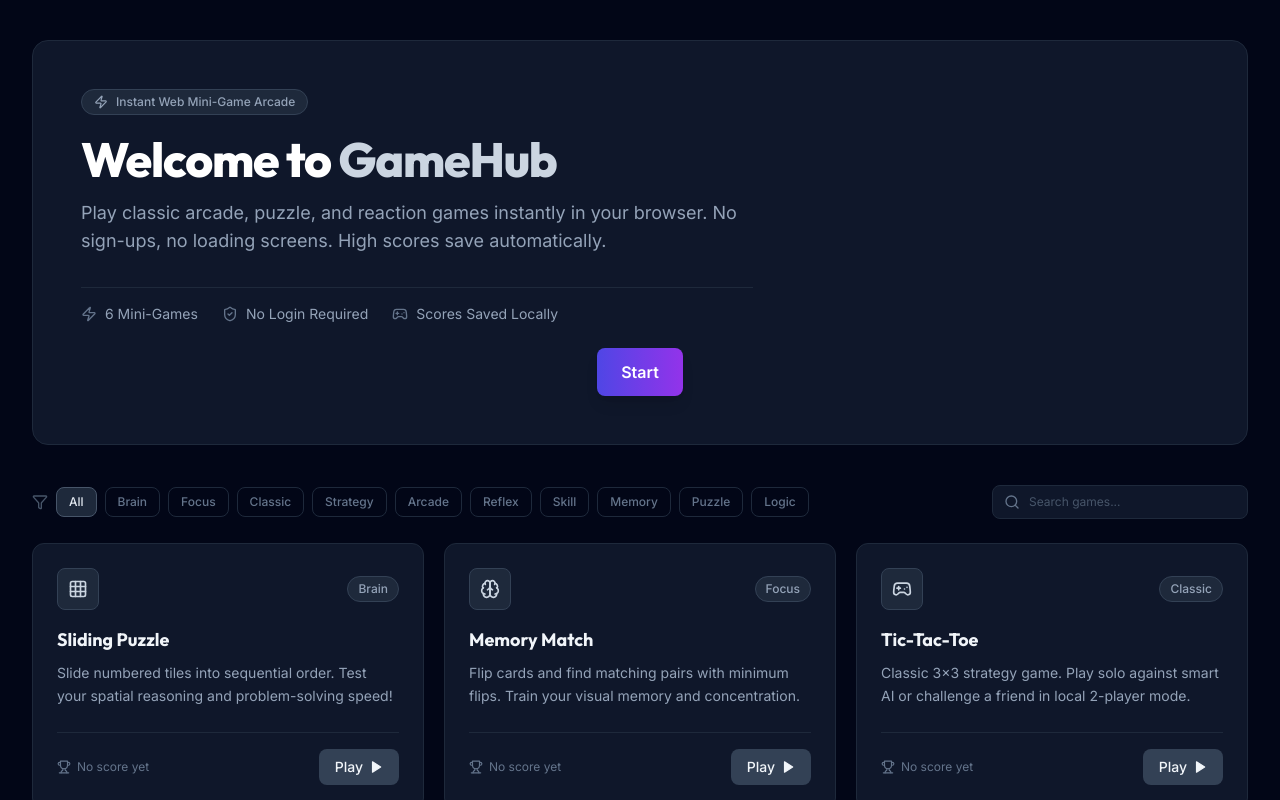
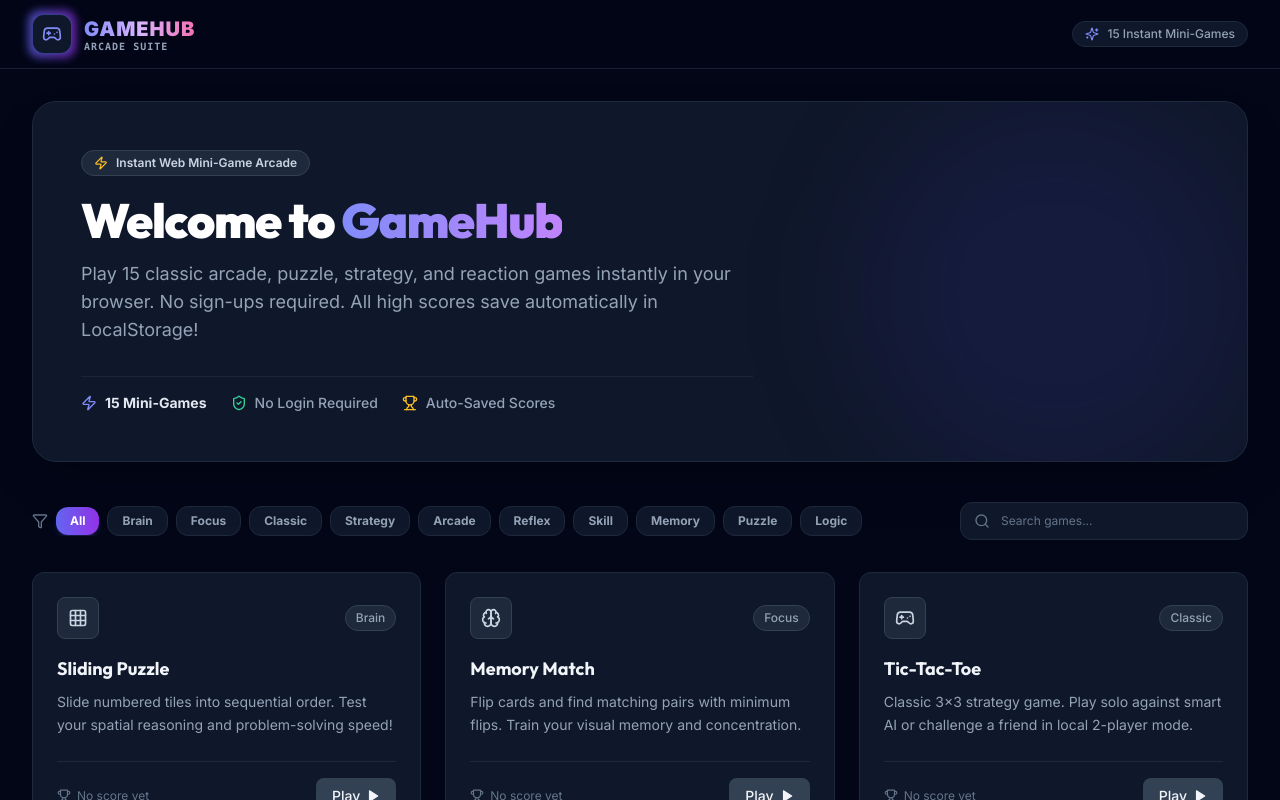
Before and after one commit to Adeshrawas/GameHub, a React (Vite) app: page / in a window 1280 px wide. Shown: the top 800 px of the page. Built offline with nearby package versions, Linux system fonts and the light colour scheme.

Commit message:
Add animated logo splash screen and navbar emblem branding

```diff
--- a/src/components/Hub/HubGrid.jsx
+++ b/src/components/Hub/HubGrid.jsx
@@ -1,79 +1,125 @@
 import React, { useState } from 'react';
 import { Link } from 'react-router-dom';
-
 import { gamesList } from '../../data/gamesList';
 import GameCard from './GameCard';
-import { Gamepad2, Search, Filter, Zap, ShieldCheck } from 'lucide-react';
+import LogoSplash from './LogoSplash';
+import { Gamepad2, Search, Filter, Zap, ShieldCheck, Sparkles, Trophy } from 'lucide-react';
 
 export default function HubGrid() {
   const [selectedCategory, setSelectedCategory] = useState('All');
   const [searchQuery, setSearchQuery] = useState('');
+  const [showSplash, setShowSplash] = useState(() => {
+    // Only show splash screen once per browser session
+    try {
+      const hasSeen = sessionStorage.getItem('gamehub_splash_seen');
+      if (!hasSeen) {
+        sessionStorage.setItem('gamehub_splash_seen', 'true');
+        return true;
+      }
+      return false;
+    } catch {
+      return true;
+    }
+  });
 
-  const categories = ['All', ...new Set(gamesList.map(g => g.category))];
+  const categories = ['All', ...new Set(gamesList.map((g) => g.category))];
 
-  const filteredGames = gamesList.filter(game => {
-    const matchesCat    = selectedCategory === 'All' || game.category === selectedCategory;
-    const matchesSearch = game.name.toLowerCase().includes(searchQuery.toLowerCase()) ||
-                          game.description.toLowerCase().includes(searchQuery.toLowerCase());
+  const filteredGames = gamesList.filter((game) => {
+    const matchesCat = selectedCategory === 'All' || game.category === selectedCategory;
+    const matchesSearch =
+      game.name.toLowerCase().includes(searchQuery.toLowerCase()) ||
+      game.description.toLowerCase().includes(searchQuery.toLowerCase());
     return matchesCat && matchesSearch;
   });
 
   return (
-    <div className="min-h-screen bg-slate-950 flex flex-col">
-      <main className="max-w-7xl mx-auto px-4 sm:px-6 lg:px-8 py-10 w-full flex-1">
+    <div className="min-h-screen bg-slate-950 flex flex-col font-sans selection:bg-indigo-500 selection:text-white">
 
-        {/* ── Hero ── */}
-        <div className="rounded-2xl bg-slate-900 border border-slate-800 p-8 sm:p-12 mb-10">
-          <div className="max-w-2xl">
-            <div className="inline-flex items-center space-x-2 px-3 py-1 rounded-full bg-slate-800 border border-slate-700 text-slate-400 text-xs font-medium mb-5">
-              <Zap className="w-3.5 h-3.5" />
+      {/* ── Animated Opening Logo Splash ── */}
+      {showSplash && <LogoSplash onFinish={() => setShowSplash(false)} />}
+
+      {/* ── Top Header Navigation Bar with Logo Branding ── */}
+      <header className="sticky top-0 z-40 bg-slate-950/80 backdrop-blur-xl border-b border-slate-800/80">
+        <div className="max-w-7xl mx-auto px-4 sm:px-6 lg:px-8 py-3.5 flex items-center justify-between">
+
+          {/* Logo Emblem Branding */}
+          <Link to="/" className="flex items-center gap-3 group">
+            <div className="relative">
+              <div className="absolute -inset-1 rounded-xl bg-gradient-to-r from-indigo-500 to-purple-600 blur-sm opacity-70 group-hover:opacity-100 transition duration-200" />
+              <div className="relative w-10 h-10 rounded-xl bg-slate-900 border border-indigo-500/50 flex items-center justify-center text-indigo-400 group-hover:scale-105 transition-transform">
+                <Gamepad2 className="w-5 h-5 text-indigo-400" />
+              </div>
+            </div>
+
+            <div className="flex flex-col">
+              <span className="text-xl font-black tracking-wider uppercase text-transparent bg-clip-text bg-gradient-to-r from-indigo-400 via-purple-300 to-pink-400">
+                GameHub
+              </span>
+              <span className="text-[10px] font-mono font-bold tracking-widest text-slate-400 uppercase -mt-1">
+                Arcade Suite
+              </span>
+            </div>
+          </Link>
+
+          {/* Top Badge */}
+          <div className="hidden sm:flex items-center gap-2 px-3 py-1 rounded-full bg-slate-900 border border-slate-800 text-xs text-slate-400 font-medium">
+            <Sparkles className="w-3.5 h-3.5 text-indigo-400" />
+            <span>15 Instant Mini-Games</span>
+          </div>
+
+        </div>
+      </header>
+
+      <main className="max-w-7xl mx-auto px-4 sm:px-6 lg:px-8 py-8 w-full flex-1">
+
+        {/* ── Hero Banner ── */}
+        <div className="relative overflow-hidden rounded-3xl bg-slate-900 border border-slate-800 p-8 sm:p-12 mb-10 shadow-2xl">
+          <div className="absolute top-0 right-0 w-96 h-96 bg-indigo-600/10 rounded-full blur-3xl pointer-events-none" />
+
+          <div className="relative z-10 max-w-2xl">
+            <div className="inline-flex items-center space-x-2 px-3 py-1 rounded-full bg-slate-800 border border-slate-700 text-slate-300 text-xs font-semibold mb-5">
+              <Zap className="w-3.5 h-3.5 text-amber-400" />
               <span>Instant Web Mini-Game Arcade</span>
             </div>
 
-            <h1 className="text-4xl sm:text-5xl font-extrabold text-white tracking-tight leading-tight mb-4">
-              Welcome to <span className="text-slate-300">GameHub</span>
+            <h1 className="text-4xl sm:text-5xl font-black text-white tracking-tight leading-tight mb-4">
+              Welcome to <span className="text-transparent bg-clip-text bg-gradient-to-r from-indigo-400 to-purple-400">GameHub</span>
             </h1>
 
             <p className="text-slate-400 text-base sm:text-lg leading-relaxed mb-8">
-              Play classic arcade, puzzle, and reaction games instantly in your browser.
-              No sign-ups, no loading screens. High scores save automatically.
+              Play 15 classic arcade, puzzle, strategy, and reaction games instantly in your browser.
+              No sign-ups required. All high scores save automatically in LocalStorage!
             </p>
 
-            <div className="flex flex-wrap gap-6 text-sm text-slate-400 pt-4 border-t border-slate-800">
+            <div className="flex flex-wrap gap-6 text-sm text-slate-400 pt-4 border-t border-slate-800/80">
               <div className="flex items-center gap-2">
-                <Zap className="w-4 h-4 text-slate-500" />
-                <span>6 Mini-Games</span>
+                <Zap className="w-4 h-4 text-indigo-400" />
+                <span className="font-bold text-slate-200">15 Mini-Games</span>
               </div>
               <div className="flex items-center gap-2">
-                <ShieldCheck className="w-4 h-4 text-slate-500" />
-                <span>No Login Required</span>
+                <ShieldCheck className="w-4 h-4 text-emerald-400" />
+                <span className="font-medium">No Login Required</span>
               </div>
               <div className="flex items-center gap-2">
-                <Gamepad2 className="w-4 h-4 text-slate-500" />
-                <span>Scores Saved Locally</span>
+                <Trophy className="w-4 h-4 text-amber-400" />
+                <span className="font-medium">Auto-Saved Scores</span>
               </div>
             </div>
           </div>
-          {/* Start button */}
-          <div className="flex justify-center mt-6">
-            <Link to="/games">
-              <button className="px-6 py-3 bg-gradient-to-r from-indigo-600 to-purple-600 hover:from-indigo-500 hover:to-purple-500 text-white font-semibold rounded-lg shadow-lg transform transition hover:scale-105">
-                Start
-              </button>
-            </Link>
-          </div>
         </div>
 
-        {/* ── Filters + Search ── */}
-        <div className="flex flex-col md:flex-row items-center justify-between gap-3 mb-6">
-          <div className="flex items-center gap-2 overflow-x-auto w-full md:w-auto pb-1 md:pb-0">
-            <Filter className="w-4 h-4 text-slate-600 shrink-0 hidden sm:block" />
+        {/* ── Category Filters + Search ── */}
+        <div className="flex flex-col md:flex-row items-center justify-between gap-4 mb-8">
+          <div className="flex items-center gap-2 overflow-x-auto w-full md:w-auto pb-2 md:pb-0">
+            <Filter className="w-4 h-4 text-slate-500 shrink-0 hidden sm:block" />
             {categories.map((cat) => (
               <button
                 key={cat}
                 onClick={() => setSelectedCategory(cat)}
-                className={`px-3 py-1.5 rounded-lg text-xs font-medium whitespace-nowrap ${
-                  selectedCategory === cat ? 'pill-active' : 'pill-inactive'
+                className={`px-3.5 py-1.5 rounded-xl text-xs font-bold transition-all whitespace-nowrap cursor-pointer ${
+                  selectedCategory === cat
+                    ? 'bg-gradient-to-r from-indigo-500 to-purple-600 text-white shadow-md shadow-indigo-500/20'
+                    : 'bg-slate-900 hover:bg-slate-800 text-slate-400 border border-slate-800'
                 }`}
               >
                 {cat}
@@ -81,43 +127,43 @@ export default function HubGrid() {
             ))}
           </div>
 
-          <div className="relative w-full md:w-64">
-            <Search className="w-4 h-4 text-slate-500 absolute left-3 top-1/2 -translate-y-1/2 pointer-events-none" />
+          <div className="relative w-full md:w-72">
+            <Search className="w-4 h-4 text-slate-500 absolute left-3.5 top-1/2 -translate-y-1/2 pointer-events-none" />
             <input
               type="text"
               placeholder="Search games..."
               value={searchQuery}
               onChange={(e) => setSearchQuery(e.target.value)}
-              className="search-input w-full pl-9 pr-4 py-2 rounded-lg bg-slate-900 border border-slate-800 text-slate-200 text-xs placeholder:text-slate-600 transition-colors"
+              className="w-full pl-10 pr-4 py-2.5 rounded-xl bg-slate-900 border border-slate-800 text-slate-200 text-xs placeholder:text-slate-500 focus:outline-none focus:border-indigo-500 focus:ring-1 focus:ring-indigo-500/30 transition-all"
             />
           </div>
         </div>
 
         {/* ── Game Cards Grid ── */}
         {filteredGames.length > 0 ? (
-          <div className="grid grid-cols-1 md:grid-cols-2 lg:grid-cols-3 gap-5">
+          <div className="grid grid-cols-1 md:grid-cols-2 lg:grid-cols-3 gap-6">
             {filteredGames.map((game) => (
               <GameCard key={game.id} game={game} />
             ))}
           </div>
         ) : (
-          <div className="text-center py-16 rounded-xl bg-slate-900 border border-slate-800">
-            <Gamepad2 className="w-10 h-10 text-slate-700 mx-auto mb-3" />
-            <h3 className="text-base font-semibold text-slate-400 mb-1">No games found</h3>
-            <p className="text-slate-600 text-sm">Try clearing your search or switching categories.</p>
+          <div className="text-center py-16 rounded-2xl bg-slate-900 border border-slate-800">
+            <Gamepad2 className="w-12 h-12 text-slate-700 mx-auto mb-3" />
+            <h3 className="text-base font-bold text-slate-300 mb-1">No games found</h3>
+            <p className="text-slate-500 text-sm">Try clearing your search query or choosing another category.</p>
           </div>
         )}
 
       </main>
 
       {/* ── Footer ── */}
-      <footer className="border-t border-slate-800 bg-slate-900 py-5 text-xs text-slate-600">
-        <div className="max-w-7xl mx-auto px-4 flex flex-col sm:flex-row items-center justify-between gap-2">
+      <footer className="border-t border-slate-800/80 bg-slate-900/60 py-6 text-xs text-slate-500">
+        <div className="max-w-7xl mx-auto px-4 flex flex-col sm:flex-row items-center justify-between gap-3">
           <div className="flex items-center gap-2">
-            <Gamepad2 className="w-4 h-4 text-slate-500" />
-            <span className="text-slate-500 font-medium">GameHub Portal</span>
+            <Gamepad2 className="w-4 h-4 text-indigo-400" />
+            <span className="text-slate-400 font-bold tracking-wider uppercase">GameHub Arcade Portal</span>
           </div>
-          <span>Scores &amp; progress saved in LocalStorage</span>
+          <span>Scores &amp; progress saved locally in browser LocalStorage</span>
         </div>
       </footer>
     </div>
--- /dev/null
+++ b/src/components/Hub/LogoSplash.jsx
@@ -0,0 +1,75 @@
+import React, { useState, useEffect } from 'react';
+import { Gamepad2, Sparkles, Zap } from 'lucide-react';
+
+export default function LogoSplash({ onFinish }) {
+  const [isVisible, setIsVisible] = useState(true);
+  const [isFadingOut, setIsFadingOut] = useState(false);
+
+  useEffect(() => {
+    // Show splash screen for 1.8 seconds then fade out
+    const timer = setTimeout(() => {
+      setIsFadingOut(true);
+      setTimeout(() => {
+        setIsVisible(false);
+        if (onFinish) onFinish();
+      }, 500);
+    }, 1800);
+
+    return () => clearTimeout(timer);
+  }, [onFinish]);
+
+  if (!isVisible) return null;
+
+  return (
+    <div
+      onClick={() => {
+        setIsFadingOut(true);
+        setTimeout(() => {
+          setIsVisible(false);
+          if (onFinish) onFinish();
+        }, 300);
+      }}
+      className={`
+        fixed inset-0 z-50 flex flex-col items-center justify-center bg-slate-950 text-slate-100 cursor-pointer
+        transition-opacity duration-500 ease-out select-none
+        ${isFadingOut ? 'opacity-0 pointer-events-none' : 'opacity-100'}
+      `}
+    >
+      {/* Background Animated Neon Glows */}
+      <div className="absolute w-96 h-96 bg-indigo-600/20 rounded-full blur-3xl animate-pulse" />
+      <div className="absolute w-80 h-80 bg-purple-600/20 rounded-full blur-3xl animate-pulse delay-300" />
+
+      {/* Main Logo Container */}
+      <div className="relative z-10 flex flex-col items-center space-y-6 text-center animate-fade-in">
+
+        {/* Animated Glowing Controller Logo Icon */}
+        <div className="relative group">
+          <div className="absolute -inset-2 rounded-3xl bg-gradient-to-r from-indigo-500 via-purple-500 to-pink-500 blur-xl opacity-80 group-hover:opacity-100 animate-pulse transition duration-500" />
+          <div className="relative w-24 h-24 sm:w-32 sm:h-32 rounded-3xl bg-slate-900 border-2 border-indigo-500/50 shadow-2xl flex items-center justify-center transform transition-transform hover:scale-105">
+            <Gamepad2 className="w-12 h-12 sm:w-16 sm:h-16 text-indigo-400 drop-shadow-[0_0_15px_rgba(99,102,241,0.8)]" />
+          </div>
+        </div>
+
+        {/* Brand Name Typography */}
+        <div className="space-y-1">
+          <h1 className="text-4xl sm:text-6xl font-black tracking-widest uppercase text-transparent bg-clip-text bg-gradient-to-r from-indigo-400 via-purple-300 to-pink-400 drop-shadow-md">
+            GameHub
+          </h1>
+          <div className="inline-flex items-center gap-1.5 px-3.5 py-1 rounded-full bg-slate-900/90 border border-indigo-500/30 text-indigo-300 text-xs sm:text-sm font-semibold tracking-wider uppercase">
+            <Sparkles className="w-3.5 h-3.5 text-purple-400" />
+            15-in-1 Arcade Suite
+          </div>
+        </div>
+
+        {/* Animated Loading Bar */}
+        <div className="w-48 h-1.5 bg-slate-900 rounded-full border border-slate-800 overflow-hidden mt-4">
+          <div className="h-full bg-gradient-to-r from-indigo-500 via-purple-500 to-pink-500 animate-pulse rounded-full w-full transform -translate-x-full animate-[shimmer_1.5s_infinite]" />
+        </div>
+
+        <span className="text-[10px] text-slate-400 font-mono tracking-widest uppercase mt-2">
+          Click anywhere to skip
+        </span>
+      </div>
+    </div>
+  );
+}
--- a/src/components/shared/BackToHub.jsx
+++ b/src/components/shared/BackToHub.jsx
@@ -4,13 +4,13 @@ import { ArrowLeft, Gamepad2, Home } from 'lucide-react';
 
 export default function BackToHub({ currentGameTitle = '' }) {
   return (
-    <header className="sticky top-0 z-50 w-full glass-panel border-b border-slate-800/80 bg-slate-900/80 backdrop-blur-md">
+    <header className="sticky top-0 z-50 w-full bg-slate-950/80 border-b border-slate-800/80 backdrop-blur-xl">
       <div className="max-w-7xl mx-auto px-4 sm:px-6 lg:px-8 h-16 flex items-center justify-between">
         {/* Left: Back Link & Logo */}
         <div className="flex items-center space-x-4">
           <Link
             to="/"
-            className="group flex items-center space-x-2 px-3.5 py-1.5 rounded-lg bg-slate-800/80 hover:bg-indigo-600/20 text-slate-300 hover:text-indigo-400 border border-slate-700/60 hover:border-indigo-500/40 transition-all duration-200 text-sm font-medium"
+            className="group flex items-center space-x-2 px-3.5 py-1.5 rounded-xl bg-slate-900 hover:bg-indigo-600/20 text-slate-300 hover:text-indigo-300 border border-slate-800 hover:border-indigo-500/40 transition-all duration-200 text-sm font-semibold cursor-pointer"
             title="Return to Game Hub"
           >
             <ArrowLeft className="w-4 h-4 transition-transform group-hover:-translate-x-1" />
@@ -19,14 +19,14 @@ export default function BackToHub({ currentGameTitle = '' }) {
 
           <div className="hidden sm:flex items-center space-x-2 text-slate-500 text-sm">
             <span>/</span>
-            <span className="flex items-center text-indigo-400 font-semibold tracking-wide">
-              <Gamepad2 className="w-4 h-4 mr-1.5" />
+            <Link to="/" className="flex items-center gap-1.5 font-black uppercase tracking-wider text-transparent bg-clip-text bg-gradient-to-r from-indigo-400 to-purple-400">
+              <Gamepad2 className="w-4 h-4 text-indigo-400" />
               GameHub
-            </span>
+            </Link>
             {currentGameTitle && (
               <>
                 <span>/</span>
-                <span className="text-slate-200 font-medium">{currentGameTitle}</span>
+                <span className="text-slate-200 font-bold">{currentGameTitle}</span>
               </>
             )}
           </div>
@@ -35,10 +35,10 @@ export default function BackToHub({ currentGameTitle = '' }) {
         {/* Right: Quick Homepage Nav */}
         <Link
           to="/"
-          className="flex items-center space-x-1.5 text-xs text-slate-400 hover:text-slate-200 transition-colors"
+          className="flex items-center space-x-1.5 text-xs text-slate-400 hover:text-indigo-300 transition-colors font-medium"
         >
           <Home className="w-3.5 h-3.5" />
-          <span className="hidden sm:inline">Portal Landing</span>
+          <span className="hidden sm:inline">Main Arcade</span>
         </Link>
       </div>
     </header>
```
